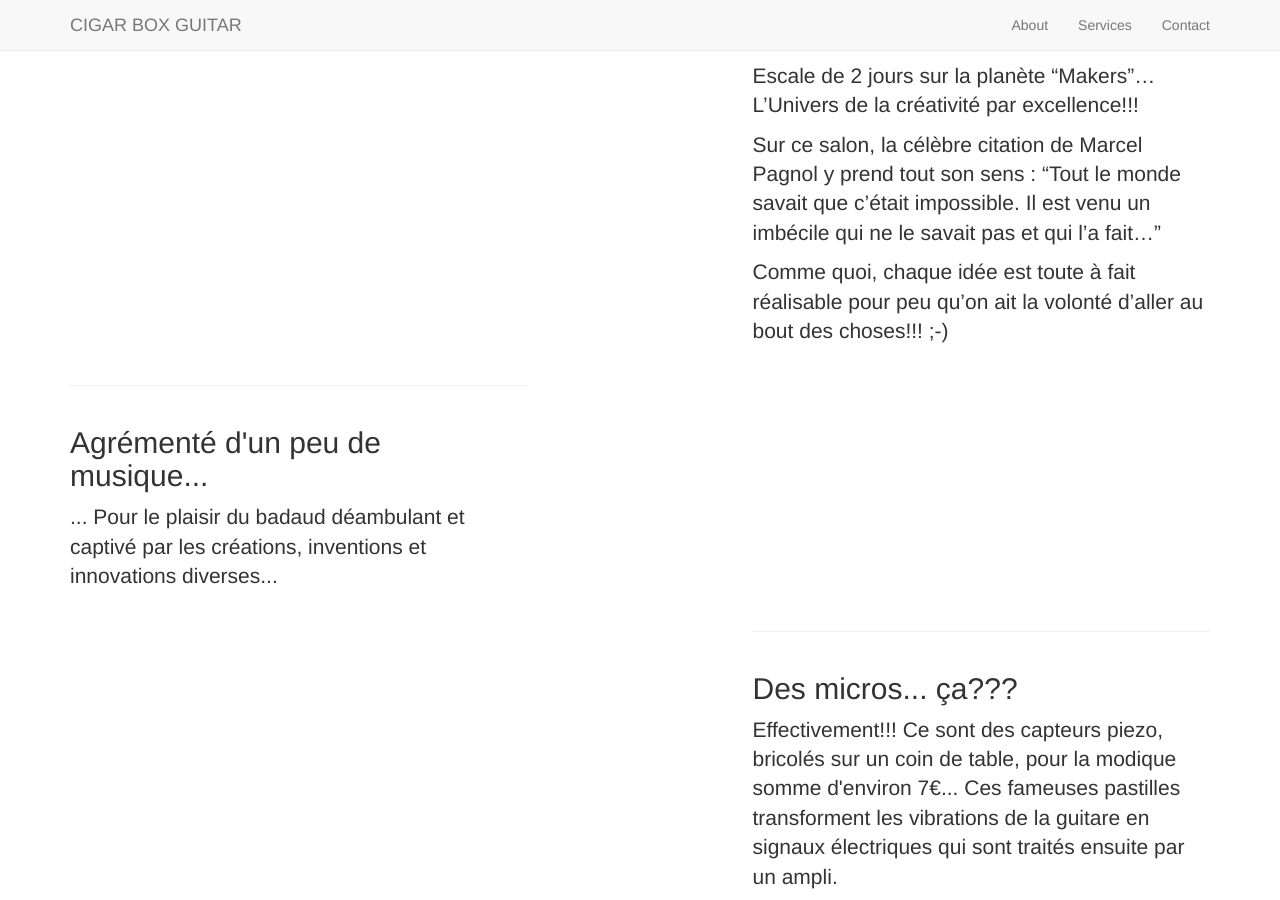
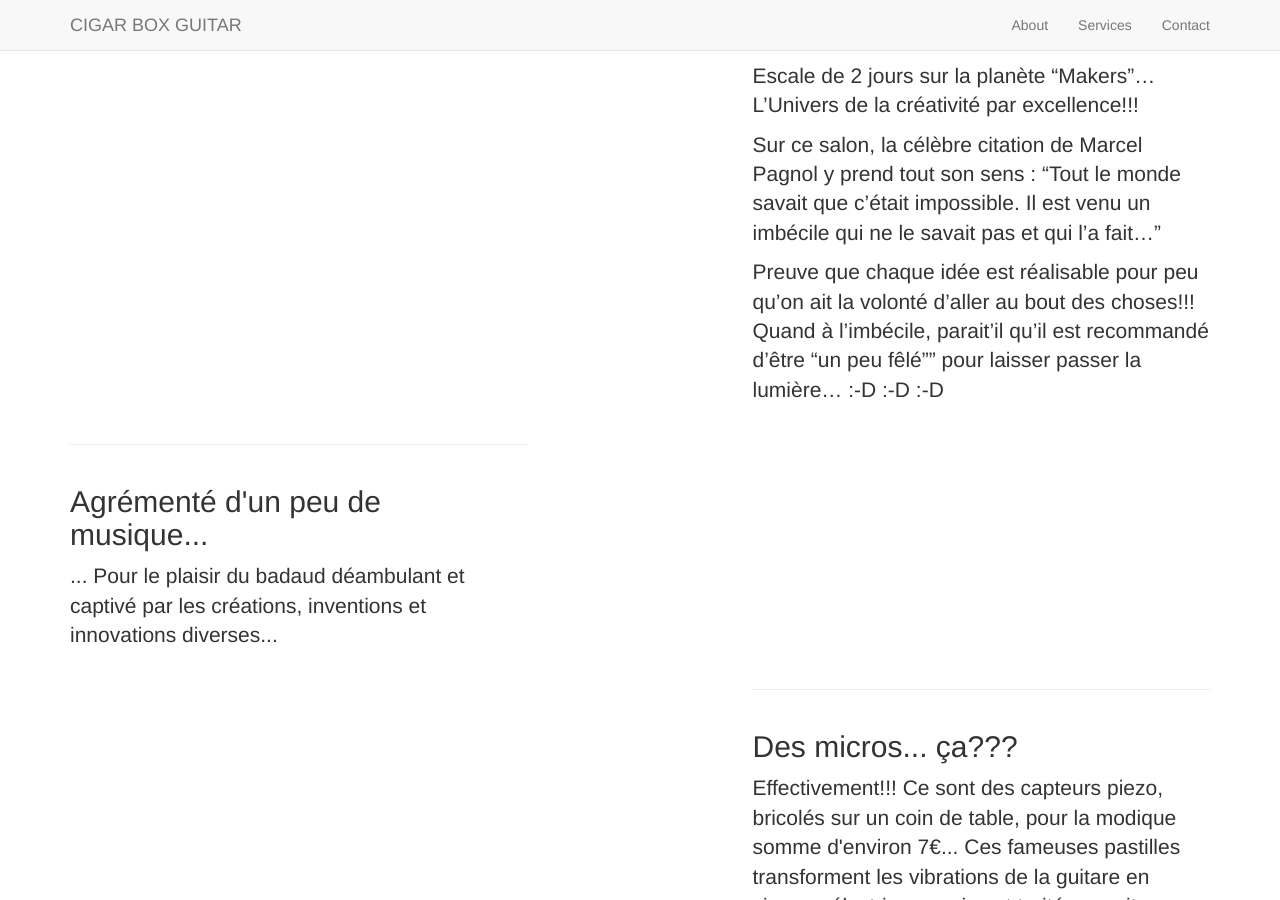
Before and after one commit to DenisThouret/DenisThouret.github.io, a Jekyll site: the page built from _posts/2014-09-22-services-2.markdown, in a window 1280 px wide and 900 px high, scrolled down 972 px. Built offline with Jekyll 4.4.1, drawn with Linux system fonts in a browser that asks for light colours; nearby versions of some CDN libraries; library files that are not in the unit come from our copies.

Commit message:
Add files via upload

```diff
--- a/_posts/2014-09-22-services-2.markdown
+++ b/_posts/2014-09-22-services-2.markdown
@@ -9,4 +9,4 @@ Escale de 2 jours sur la planète "Makers"... L'Univers de la créativité par e
 
 Sur ce salon, la célèbre citation de Marcel Pagnol y prend tout son sens : "Tout le monde savait que c'était impossible. Il est venu un imbécile qui ne le savait pas et qui l'a fait..."
 
-Comme quoi, chaque idée est toute à fait réalisable pour peu qu'on ait la volonté d'aller au bout des choses!!! ;-)
+Preuve que chaque idée est réalisable pour peu qu'on ait la volonté d'aller au bout des choses!!! Quand à l'imbécile, parait’il qu'il est recommandé d'être "un peu fêlé"" pour laisser passer la lumière... :-D :-D :-D
```
